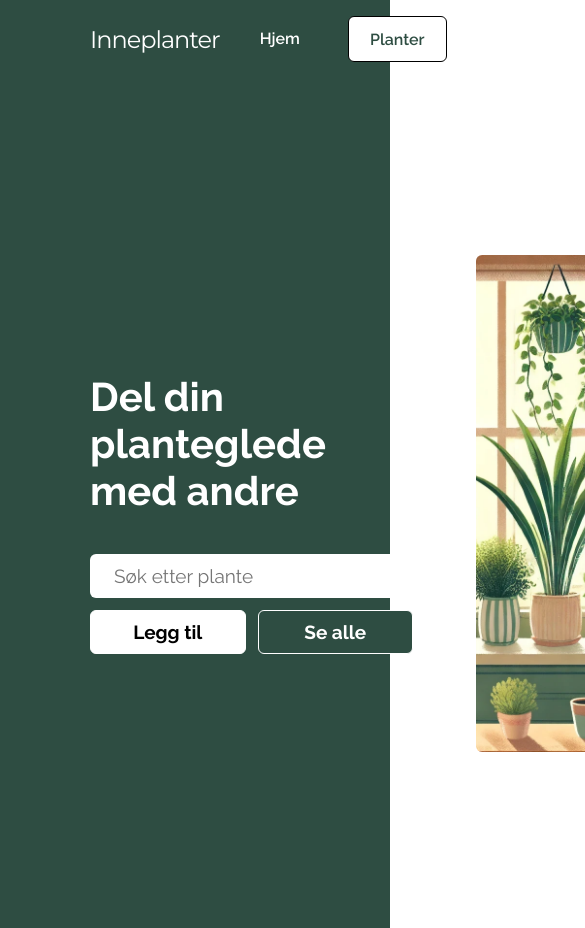
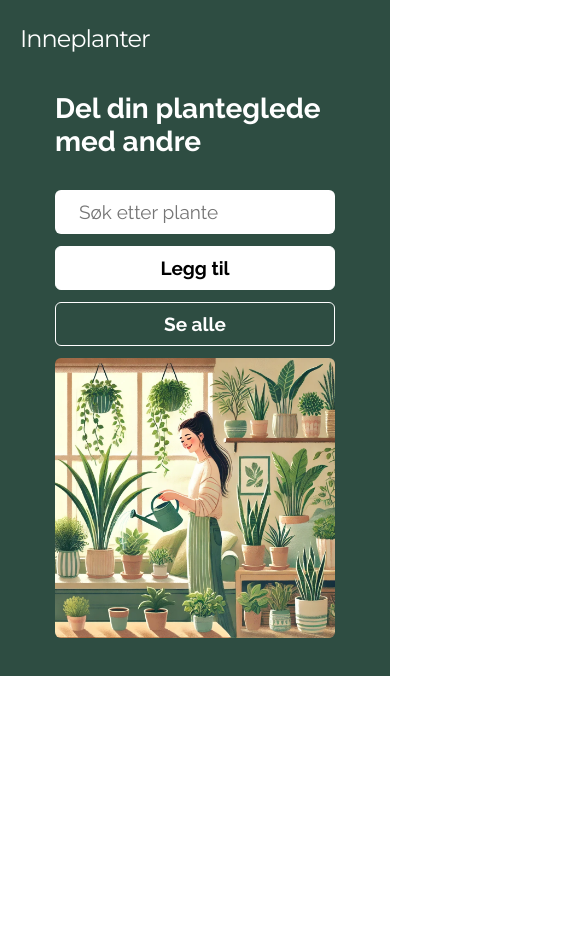
Before and after one commit to klhaug/inneplanter, a React (Create React App) app: page / in a window 390 px wide. Shown: the top 928 px of the page, 585 px wide, since content can reach past the window. After the commit the page ends 844 px from the top, so only its background shows below. Built offline with nearby package versions, Linux system fonts and the light colour scheme.

Commit message:
fully responsive for mobile and computer

```diff
--- a/src/components/Hero/Hero.css
+++ b/src/components/Hero/Hero.css
@@ -50,7 +50,7 @@ h1 {
     height: 44px;
     padding: 0 24px;
     margin-top: 20px;
-    margin-bottom: 6px;
+    margin-bottom: 12px;
     border-radius: 6px;
     font-size: 19px;
     border: 0px;
@@ -64,12 +64,10 @@ h1 {
 
 .hero-add-button {
     flex: 1;
-    box-sizing: border-box;
     align-items: center;
     font-family: Raleway;
     font-size: 19px;
     font-weight: 700;
-    margin-top: 6px;
     background-color: white;
     border: 1px solid white;
     border-radius: 6px;
@@ -89,12 +87,10 @@ h1 {
 }
 .hero-database-button{
     flex: 1;
-    box-sizing: border-box;
     font-family: Raleway;
     color: white;
     font-size: 19px;
     font-weight: 700;
-    margin-top: 6px;
     background-color: #2E4D42 ;
     border: 1px solid white;
     border-radius: 6px;
--- a/src/components/Hero/Hero.js
+++ b/src/components/Hero/Hero.js
@@ -1,5 +1,6 @@
 import React from "react";
 import './Hero.css'
+import './HeroMediaQueries.css'
 
 
 function Hero () {
--- /dev/null
+++ b/src/components/Hero/HeroMediaQueries.css
@@ -0,0 +1,80 @@
+@media screen and (max-width: 900px){
+    .hero-container {
+        flex-direction: column;
+        justify-content: center;
+        padding: 0 45px;
+        margin: 0 auto;
+    }
+
+    h1 {
+        margin: 16px 0;
+    }
+
+    .hero-search {
+        margin-top: 16px;
+    }
+
+    .img-crop {
+        margin-top: -31px;
+    }
+}
+@media screen and (max-width: 490px){
+    h1 {
+        font-size: 32px;
+
+    }
+    .hero-container {
+        padding: 0 20px;
+        justify-content: start
+    }
+
+    .hero-button-container {
+        flex-direction: column;
+        height: 100px;
+    }
+
+    .hero-database-button {
+    }
+
+
+}
+
+
+@media screen and (max-width: 440px){
+    .hero-container {
+        align-items: center;
+    }
+
+    .hero-wrapper {
+        height: 720px;
+    }
+
+    .hero-text-container {
+        max-width: 350px;
+    }
+    .img-crop {
+        width: 350px;
+        height: 362px;
+    }
+}
+
+@media screen and (max-width: 390px) {
+
+    h1 {
+        font-size: 28px;
+    }
+
+    .hero-wrapper {
+        height: 600px;
+    }
+
+
+    .hero-text-container {
+        max-width: 280px;
+    }
+    .img-crop {
+        margin-top: -51px;
+        width: 280px;
+        height: 280px;
+    }
+}
--- a/src/components/Navbar/Navbar.js
+++ b/src/components/Navbar/Navbar.js
@@ -1,5 +1,6 @@
 import React from "react";
 import "./navbar.css";
+import './NavbarMediaQueries.css'
 
 function Navbar() {
     return(
--- /dev/null
+++ b/src/components/Navbar/NavbarMediaQueries.css
@@ -0,0 +1,16 @@
+@media screen and (max-width: 585px){
+    .navbar {
+        padding: 0 45px;
+    }
+}
+
+@media screen and (max-width: 490px){
+    .navbar {
+        padding: 0 20px;
+        height: 76px; /* MIDLERTIDIG, FJERN NÅR DU FÅR INN HAMBURGER */
+    }
+
+    .nav-right-container {
+        display: none;
+    }
+}
--- a/src/components/Navbar/navbar.css
+++ b/src/components/Navbar/navbar.css
@@ -48,6 +48,7 @@ h3 {
 
 }
 .nav-right-container > :last-child{
+    box-sizing: border-box;
     font-family: Raleway;
     display: flex;
     align-items: center;
```
